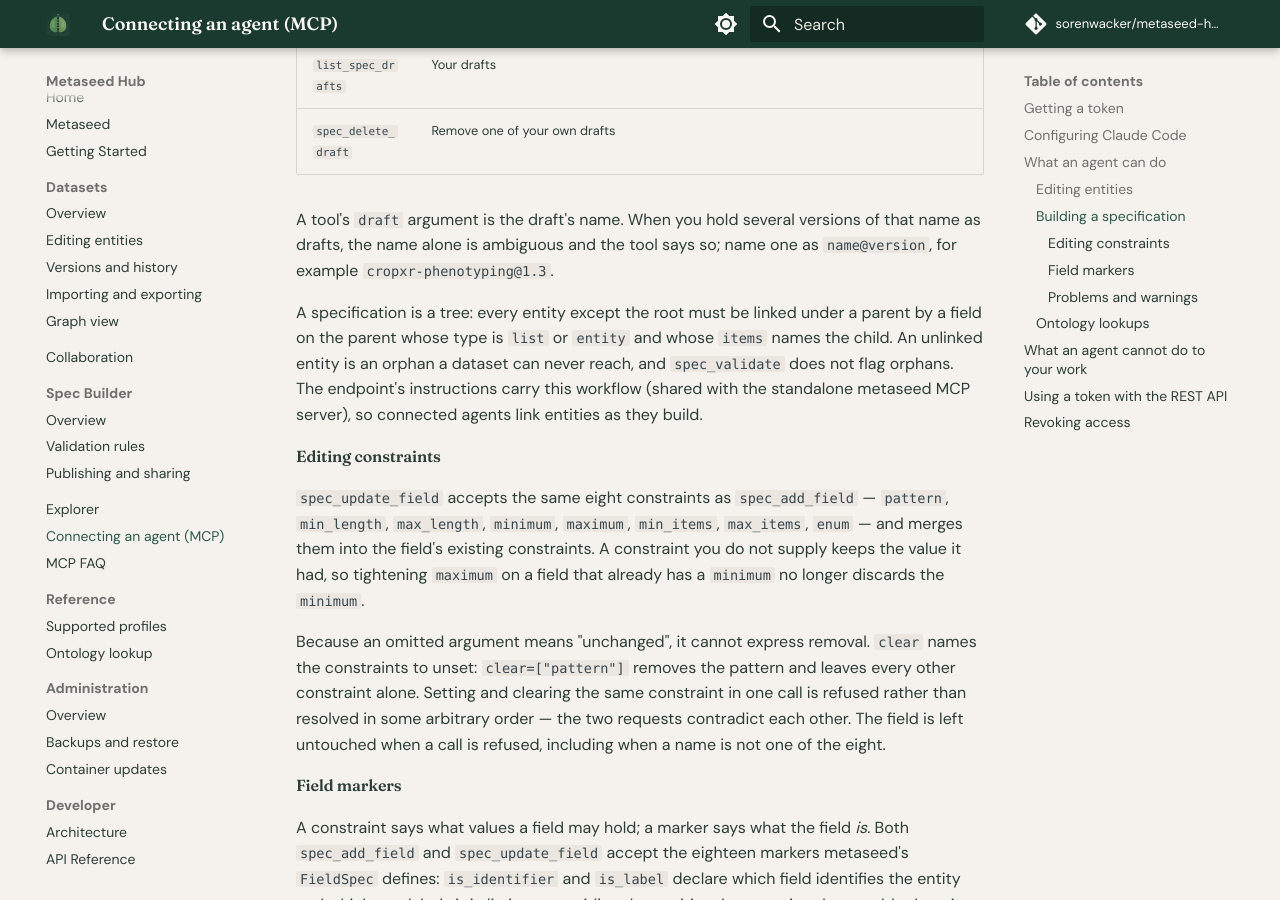
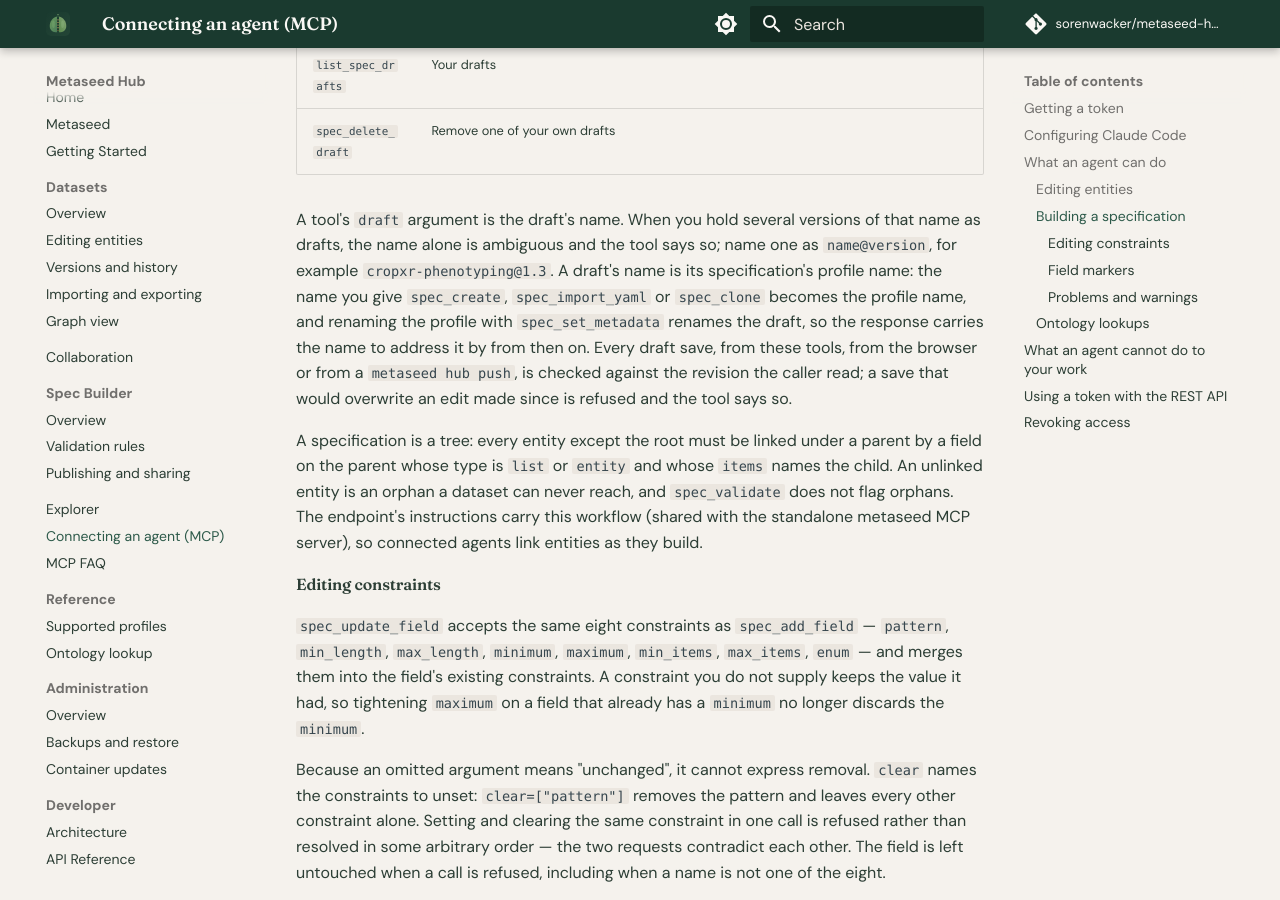
Before and after one commit to sorenwacker/metaseed-hub, an MkDocs documentation site: the page built from docs/mcp.md, in a window 1280 px wide and 900 px high, scrolled down 3408 px. Built offline with MkDocs 1.6.1 and Material for MkDocs 9.7.7, drawn with Linux system fonts in a browser that asks for light colours; comment, search, counter and statistics services are not loaded.

Commit message:
Document that every draft write goes through save_state_to_draft

```diff
--- a/docs/mcp.md
+++ b/docs/mcp.md
@@ -75,7 +75,7 @@
 | `list_spec_drafts` | Your drafts |
 | `spec_delete_draft` | Remove one of your own drafts |
 
-A tool's `draft` argument is the draft's name. When you hold several versions of that name as drafts, the name alone is ambiguous and the tool says so; name one as `name@version`, for example `cropxr-phenotyping@1.3`.
+A tool's `draft` argument is the draft's name. When you hold several versions of that name as drafts, the name alone is ambiguous and the tool says so; name one as `name@version`, for example `cropxr-phenotyping@1.3`. A draft's name is its specification's profile name: the name you give `spec_create`, `spec_import_yaml` or `spec_clone` becomes the profile name, and renaming the profile with `spec_set_metadata` renames the draft, so the response carries the name to address it by from then on. Every draft save, from these tools, from the browser or from a `metaseed hub push`, is checked against the revision the caller read; a save that would overwrite an edit made since is refused and the tool says so.
 
 A specification is a tree: every entity except the root must be linked under a parent by a field on the parent whose type is `list` or `entity` and whose `items` names the child. An unlinked entity is an orphan a dataset can never reach, and `spec_validate` does not flag orphans. The endpoint's instructions carry this workflow (shared with the standalone metaseed MCP server), so connected agents link entities as they build.
 
```
Also changed, not shown: docs/developer/architecture.md (+2 -0 lines).
